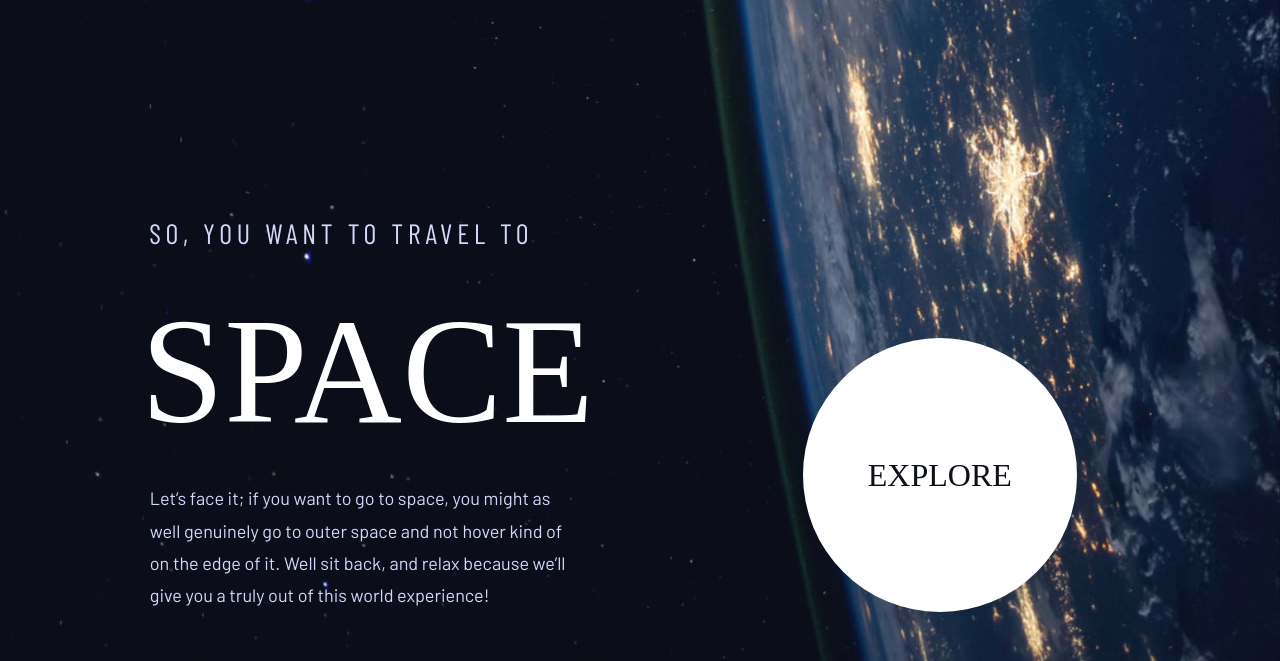
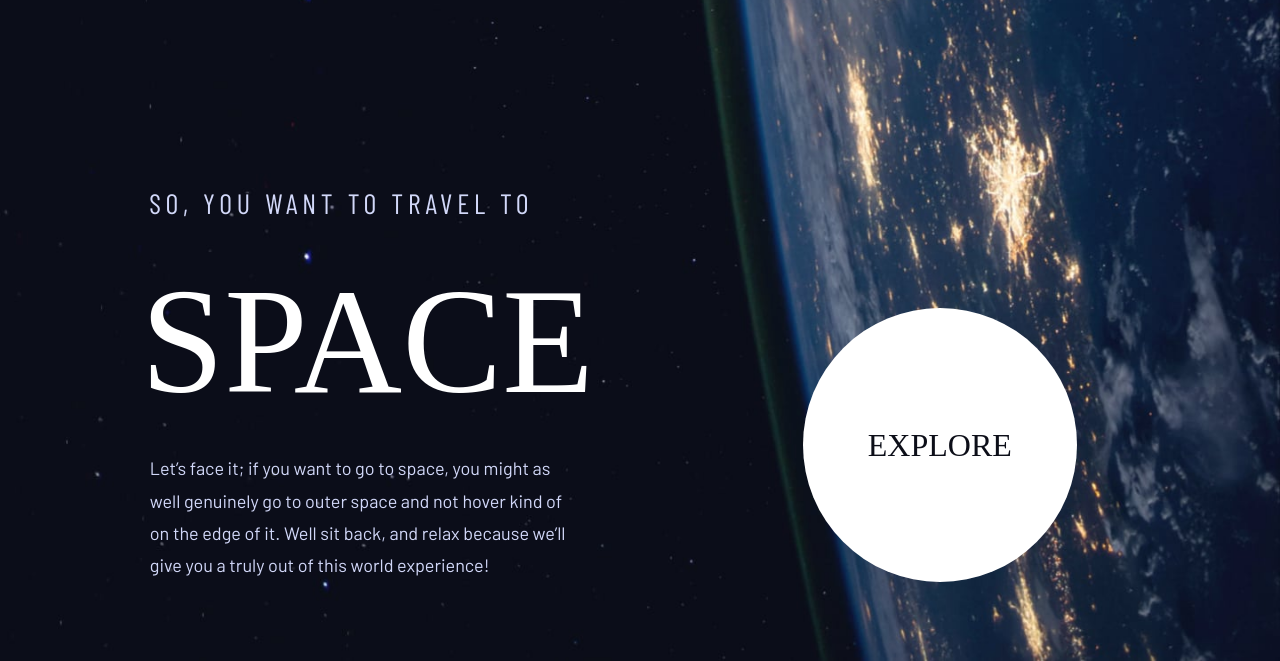
Before and after one commit to evelyn-2022/space-tourism-website-my-solution, a website: page index.html in a window 1280 px wide. Shown: the part 139-800 px from the top of the page. Drawn offline with nearby package versions, Linux system fonts and the light colour scheme; a web font is replaced by a local one.

Commit message:
modified desktop version

```diff
--- a/scss/components/_home.scss
+++ b/scss/components/_home.scss
@@ -25,7 +25,7 @@
 
 // Main Section
 .home.container-fluid {
-  margin-top: 220px;
+  margin-top: 190px;
 
   @include media-breakpoint-down(md) {
     margin-top: 100px;
```
Also changed, not shown: assets/css/style.css.
